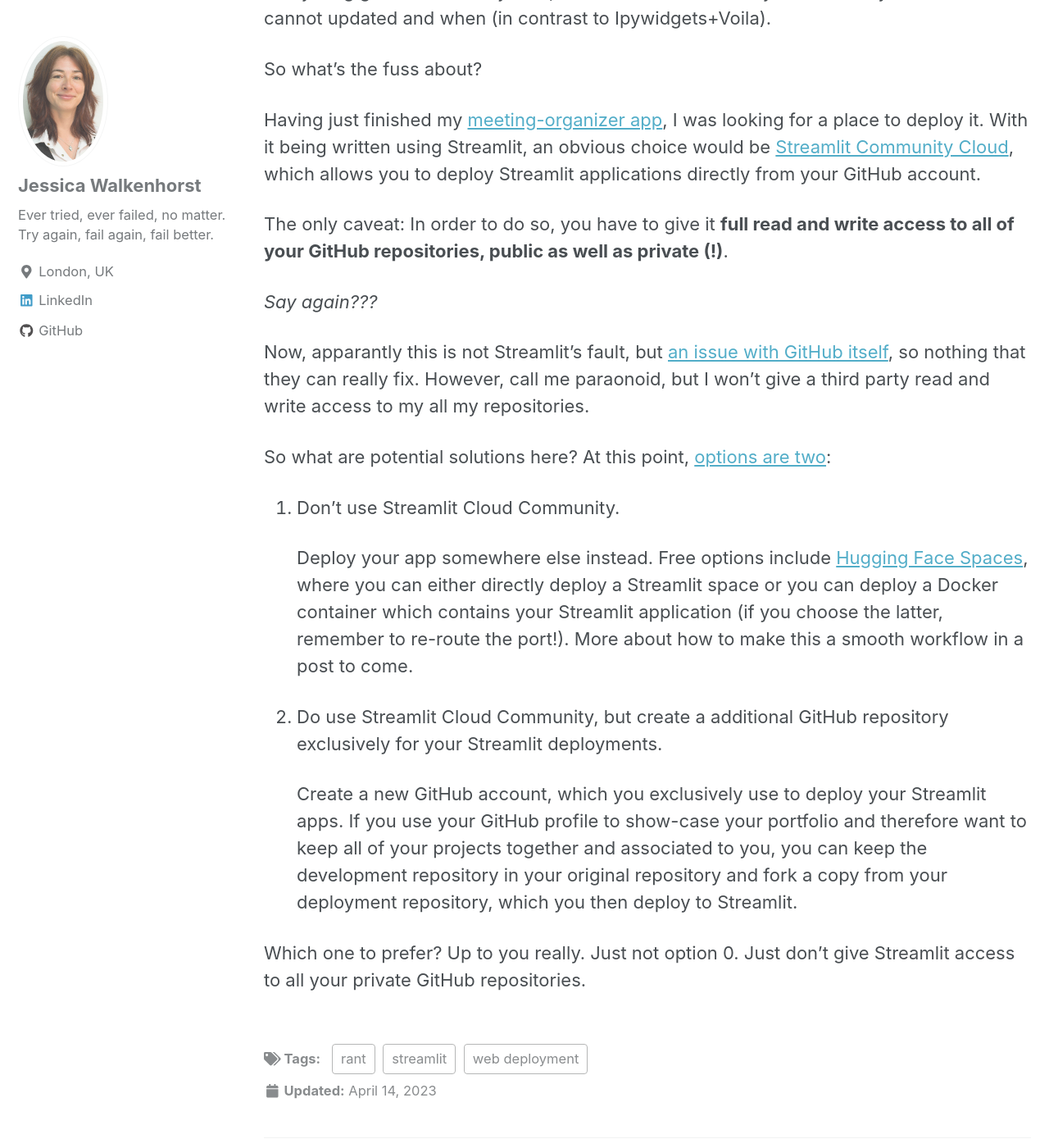
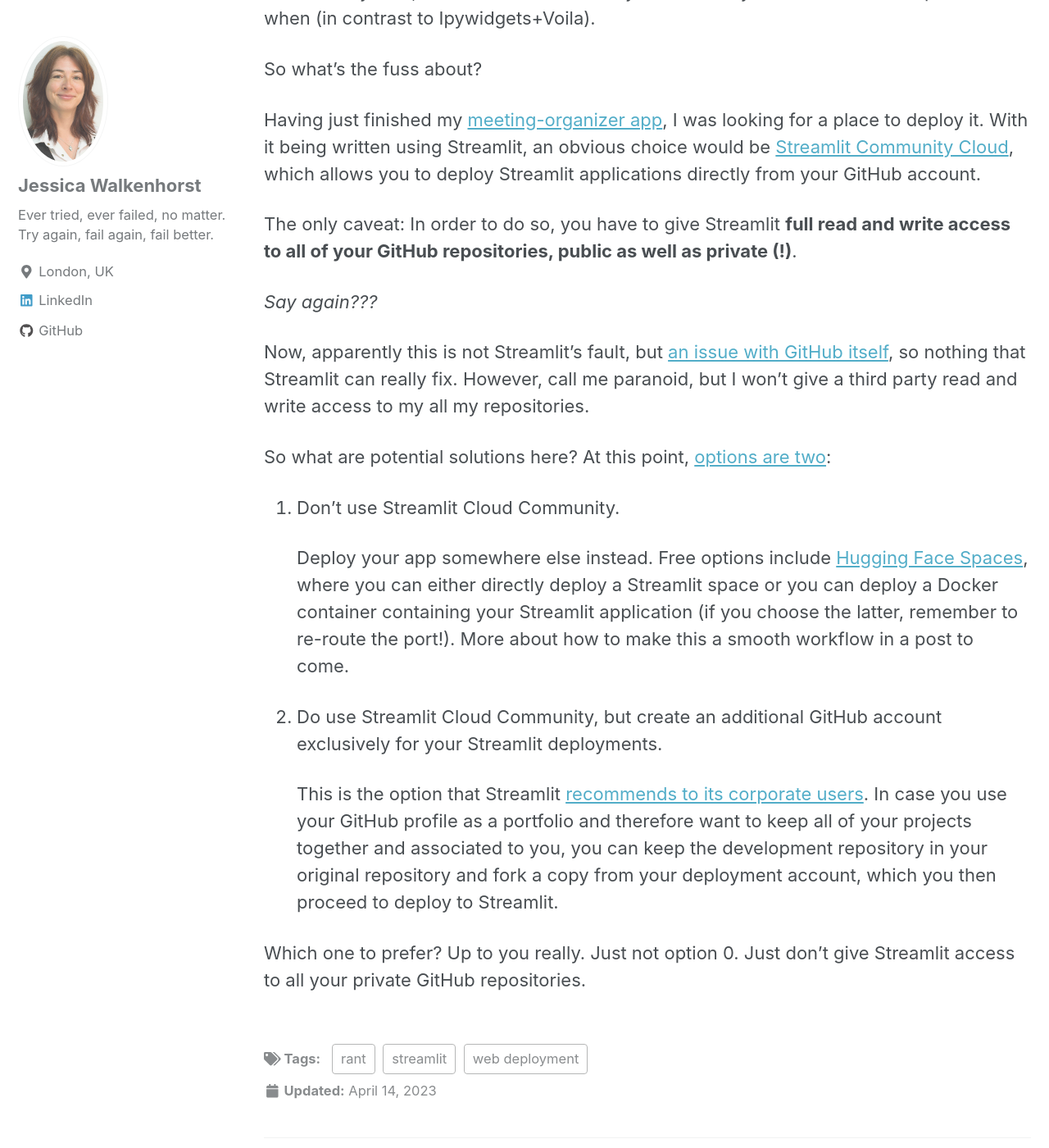
Before and after one commit to walkenho/walkenho.github.io, a Jekyll site: the page built from _posts/2023-04-14-excuse-me-streamlit-cloud-you-want-what.md, in a window 1280 px wide and 1400 px high, scrolled down 668 px. Shown: the whole window at 82% size. Built offline with Jekyll 4.4.1, drawn with Linux system fonts in a browser that asks for light colours; nearby versions of some CDN libraries; some of the changed text lies outside the part shown.

Commit message:
Fix typos

```diff
--- a/_posts/2023-04-14-excuse-me-streamlit-cloud-you-want-what.md
+++ b/_posts/2023-04-14-excuse-me-streamlit-cloud-you-want-what.md
@@ -15,25 +15,25 @@ tags:
 excerpt: Why I won't deploy streamlit applications from my GitHub account and neither should you
 ---
 
-I love [Streamlit](https://streamlit.io/), I really do. It is ridiculously easy to use and gets you where you want to be really fast. And since its execution flow is straight-forward top-to-bottom and everything gets re-run every time, there is no need to worry about what you can and cannot updated and when (in contrast to Ipywidgets+Voila).
+I love [Streamlit](https://streamlit.io/). It is ridiculously easy to use and gets you where you want to be really fast. And since its execution flow is straight-forward top-to-bottom and everything gets re-run every time, there is no need to worry about what you can and cannot updated and when (in contrast to Ipywidgets+Voila).
 
 So what's the fuss about?
 
 Having just finished my [meeting-organizer app](https://github.com/walkenho/meeting-attendance-organizer), I was looking for a place to deploy it. With it being written using Streamlit, an obvious choice would be [Streamlit Community Cloud](https://streamlit.io/cloud), which allows you to deploy Streamlit applications directly from your GitHub account.
 
-The only caveat: In order to do so, you have to  give it **full read and write access to all of your GitHub repositories, public as well as private (!)**.
+The only caveat: In order to do so, you have to  give Streamlit **full read and write access to all of your GitHub repositories, public as well as private (!)**.
 
 _Say again???_
 
-Now, apparantly this is not Streamlit's fault, but [an issue with GitHub itself](https://discuss.streamlit.io/t/github-permissions-too-onerous/22094), so nothing that they can really fix. However, call me paraonoid, but I won't give a third party read and write access to my all my repositories.
+Now, apparently this is not Streamlit's fault, but [an issue with GitHub itself](https://discuss.streamlit.io/t/github-permissions-too-onerous/22094), so nothing that Streamlit can really fix. However, call me paranoid, but I won't give a third party read and write access to my all my repositories.
 
 So what are potential solutions here? At this point, [options are two](https://www.tor.com/2008/10/30/not-only-science-fiction-but-more-science-fictional-than-anything-else-rosemary-kirsteins-steerswoman-books/):
 
 1. Don't use Streamlit Cloud Community.
 
-   Deploy your app somewhere else instead. Free options include [Hugging Face Spaces](https://huggingface.co/spaces), where you can either directly deploy a Streamlit space or you can deploy a Docker container which contains your Streamlit application (if you choose the latter, remember to re-route the port!). More about how to make this a smooth workflow in a post to come.
-2. Do use Streamlit Cloud Community, but create a additional GitHub repository exclusively for your Streamlit deployments.
+   Deploy your app somewhere else instead. Free options include [Hugging Face Spaces](https://huggingface.co/spaces), where you can either directly deploy a Streamlit space or you can deploy a Docker container containing your Streamlit application (if you choose the latter, remember to re-route the port!). More about how to make this a smooth workflow in a post to come.
+2. Do use Streamlit Cloud Community, but create an additional GitHub account exclusively for your Streamlit deployments.
 
-    Create a new GitHub account, which you exclusively use to deploy your Streamlit apps. If you use your GitHub profile to show-case your portfolio and therefore want to keep all of your projects together and associated to you, you can keep the development repository in your original repository and fork a copy from your deployment repository, which you then deploy to Streamlit.
+    This is the option that Streamlit [recommends to its corporate users](https://discuss.streamlit.io/t/github-permissions-too-onerous/22094/2). In case you use your GitHub profile as a portfolio and therefore want to keep all of your projects together and associated to you, you can keep the development repository in your original repository and fork a copy from your deployment account, which you then proceed to deploy to Streamlit.
 
 Which one to prefer? Up to you really. Just not option 0. Just don't give Streamlit access to all your private GitHub repositories.
```
